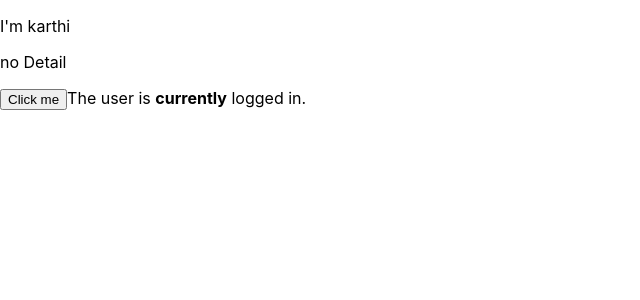
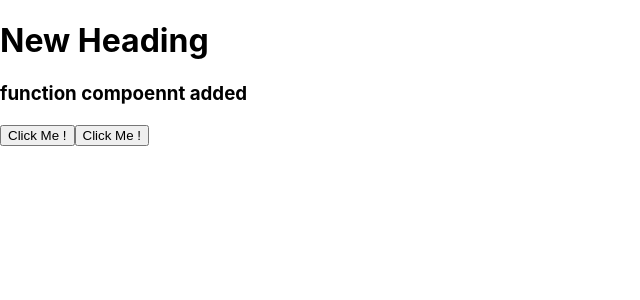
Before and after one commit to Rvelu2926/Whatsapp-Hostel, a React (Create React App) app: page / in a window 1280 px wide. Shown: the top 300 px of the page, without its empty margins (0-640 px from the left). Built offline with nearby package versions, Linux system fonts and the light colour scheme.

Commit message:
initial workspace for traning

```diff
--- a/src/App.tsx
+++ b/src/App.tsx
@@ -1,24 +1,33 @@
 import React from 'react';
-import logo from './logo.svg';
 import './App.css';
-import SideNav from './component/side-nav/side-nav';
-import CreditCard from './component/credit-card/credit-card';
-import Welcome from './component/welcome/welcome';
 
 function App() {
-  const detail = {address : 'north street',pincode : 614018}
-  const isLoggedIn = false
+
+  function getName(name : string){
+    alert(name)
+  }
+
+  function add(a:number){
+    alert(a+10)
+  }
+
+
+
+
+
   return (
     <div>
-      {isLoggedIn
-        ? <Welcome name='vetri' />
-        : <Welcome  name='karthi' />
-      }
-    {/* <Welcome name='vetri' details={detail} />
-    <Welcome name='karthi' /> */}
-    {/* <Welcome name='vel' /> */}
+      <h1>New Heading</h1>
+      <h3>function compoennt added</h3>
+      <button onClick={()=> {add(1)}}>Click Me !</button>
+      <button onClick={()=> {getName('vetri')}}>Click Me !</button>
     </div>
     );
 }
 
 export default App;
+
+
+export function add(a:any,b:any){
+
+}
```
Also changed, not shown: src/component/welcome/welcome.tsx (+1 -22 lines), src/logo.svg (deleted).
